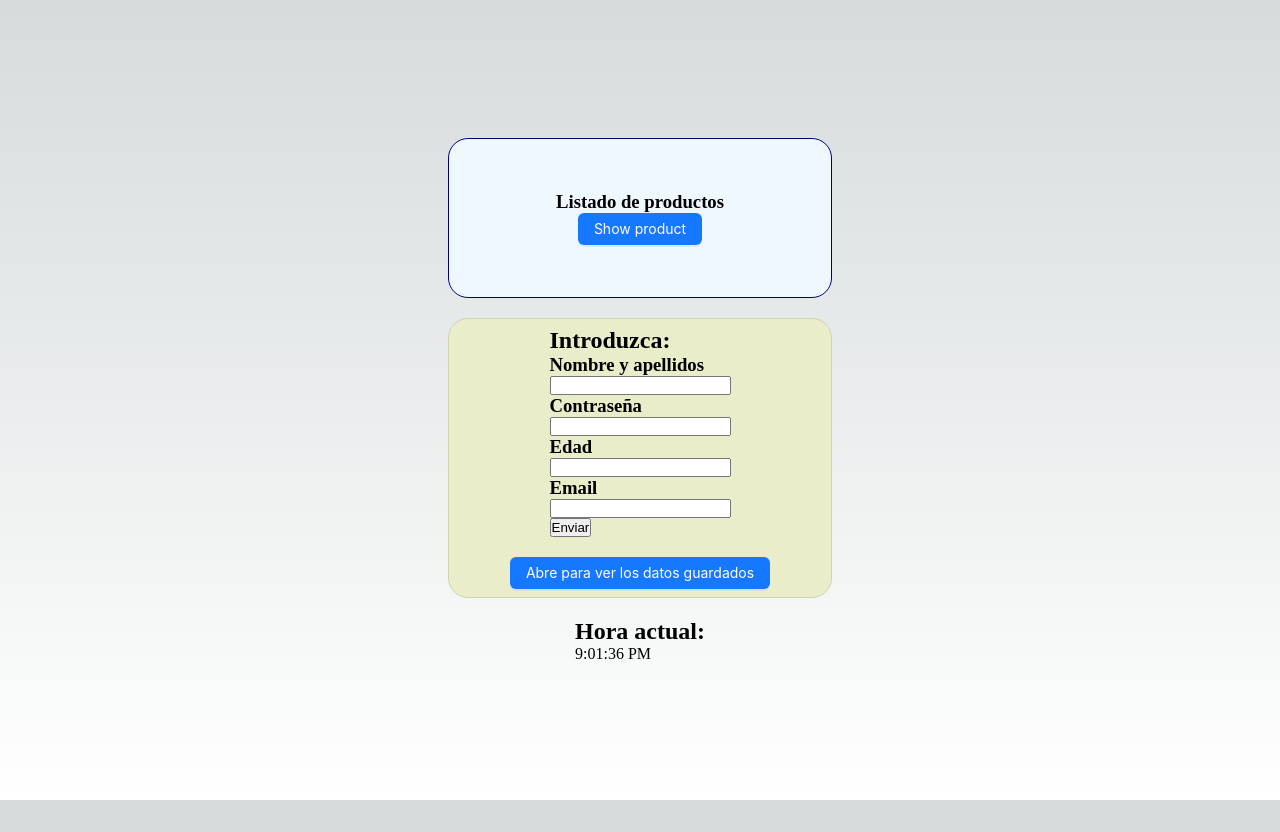
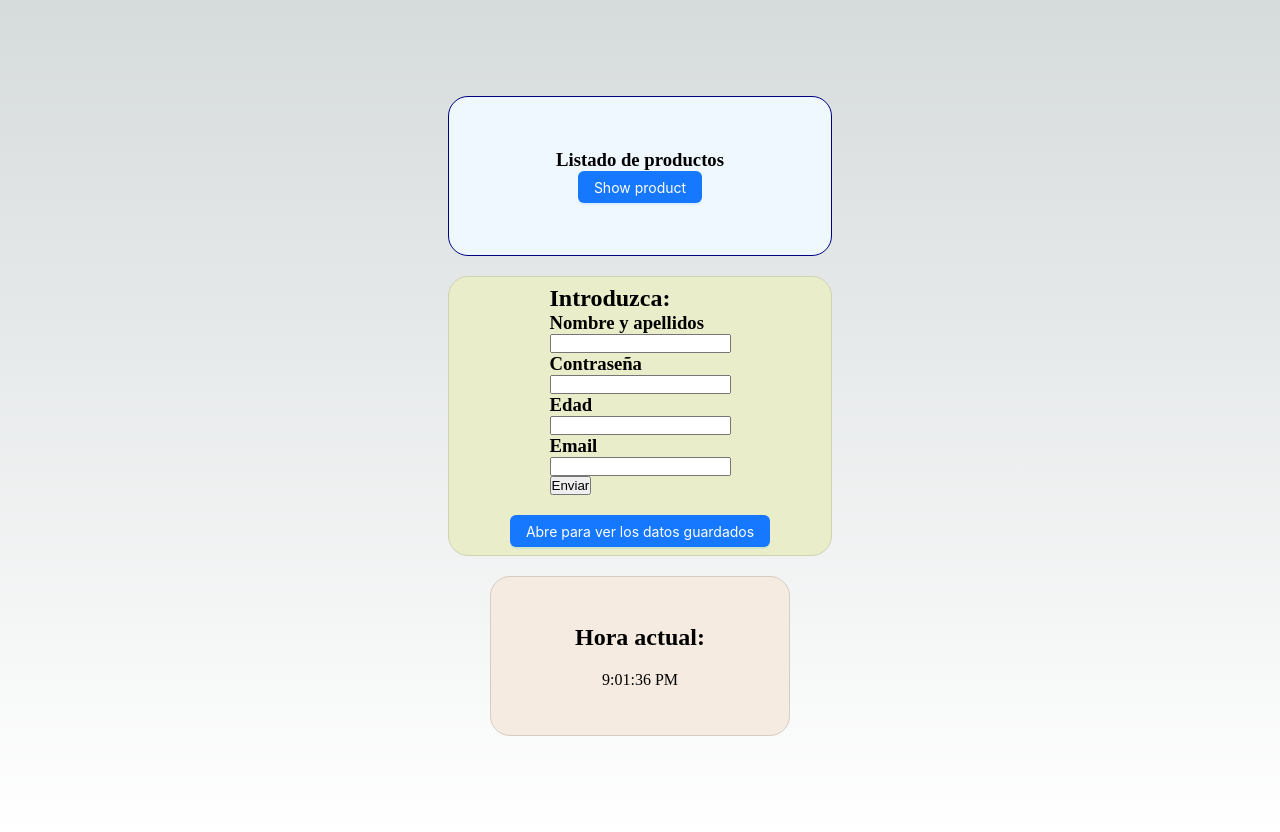
Before and after one commit to Aluonam/pt_191223, a Next.js app: page / in a window 1280 px wide. Before the commit the page ends 800 px from the top, so only its background shows below. Built offline with nearby package versions, Linux system fonts and the light colour scheme.

Commit message:
feat: aply style in-line

```diff
--- a/screen/components/ActualHour.jsx
+++ b/screen/components/ActualHour.jsx
@@ -16,7 +16,18 @@ const ActualHour = () => {
     }, [])
 
   return (
-    <div>
+    <div style={{
+        width:"300px",
+        height:"20vh",
+        gap:"20px",
+        backgroundColor:"#f5ebe0",
+        border:"1px solid #d6ccc2",
+        borderRadius: "20px",
+        display:"flex",
+        alignItems:"center",
+        flexDirection: "column",
+        justifyContent: "center"
+      }}>
         <h2>Hora actual:</h2>
         <div>{hour}</div>
     </div>
```
